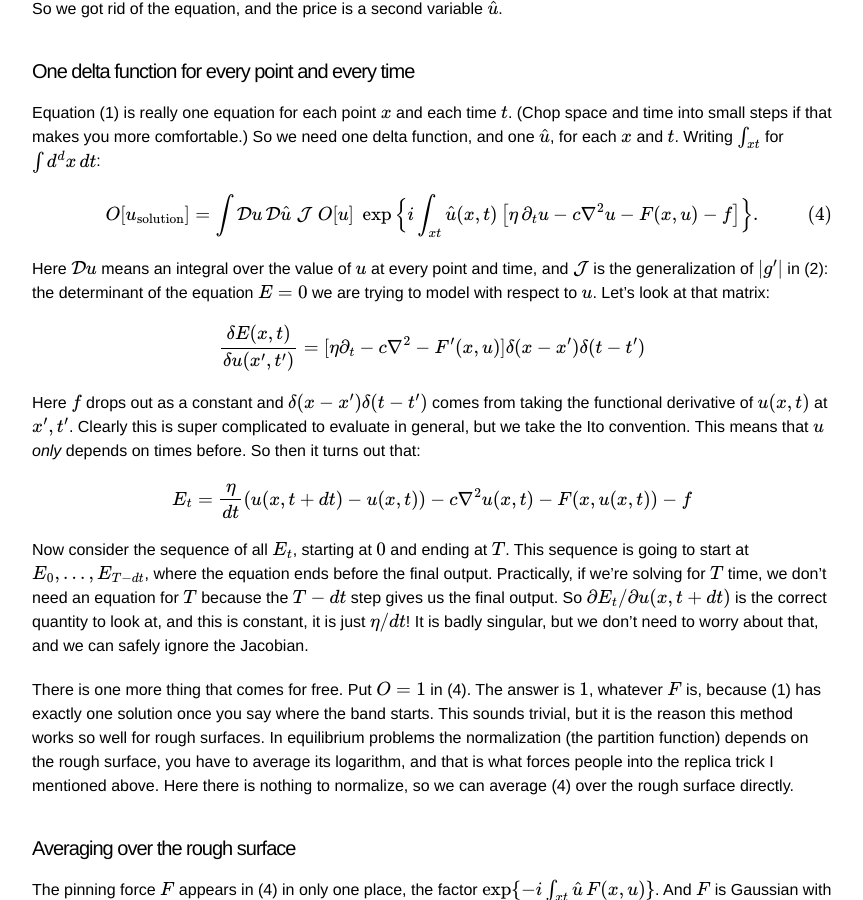
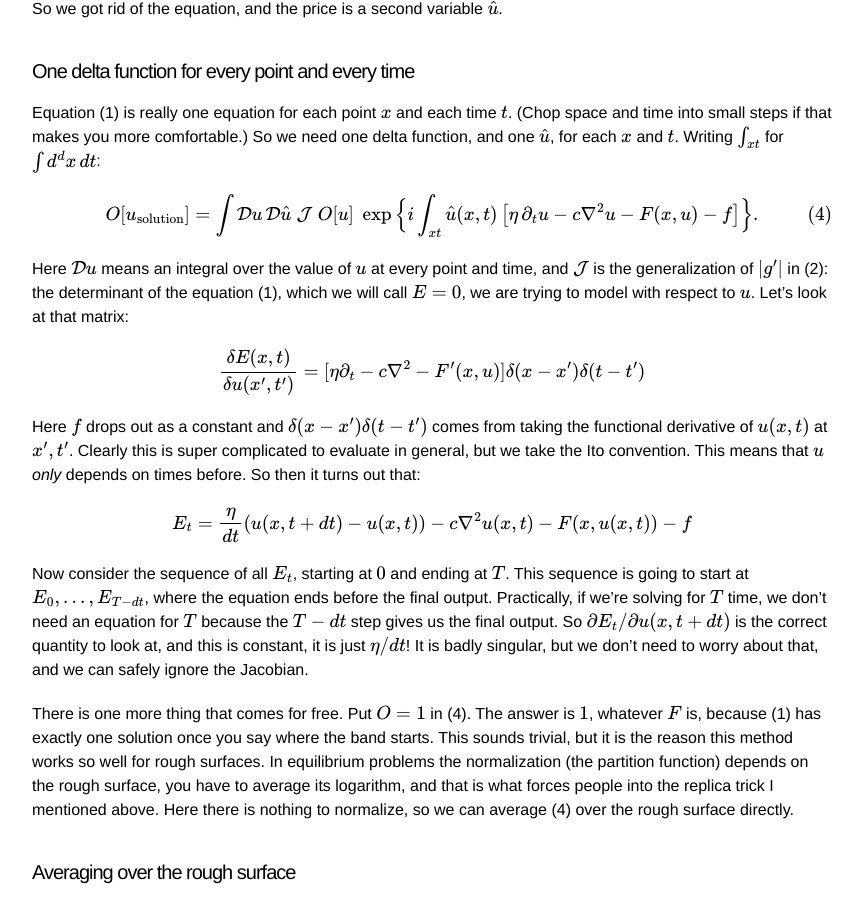
Before and after one commit to mohashei/mohashei.github.io, a Jekyll site: the page built from _posts/2026-11-15-renormalization-of-functions.markdown, in a window 1280 px wide and 900 px high, scrolled down 2876 px. Shown: the whole window, without its empty margins (208-1071 px from the left). Built offline with Jekyll 4.4.1, drawn with Linux system fonts in a browser that asks for light colours; formulas are drawn with MathJax 3.

Commit message:
Update explanation of determinant in equation context
Clarified the reference to the equation in the explanation of the determinant.

```diff
--- a/_posts/2026-11-15-renormalization-of-functions.markdown
+++ b/_posts/2026-11-15-renormalization-of-functions.markdown
@@ -94,7 +94,7 @@ O[u_{\rm solution}]=\int\mathcal{D}u\,\mathcal{D}\hat u\;\mathcal{J}\;O[u]\;\exp
 \tag{4}
 $$
 
-Here $$\mathcal{D}u$$ means an integral over the value of $$u$$ at every point and time, and $$\mathcal{J}$$ is the generalization of $$\lvert g'\rvert$$ in (2): the determinant of the equation $$E = 0$$ we are trying to model with respect to $$u$$. Let's look at that matrix:
+Here $$\mathcal{D}u$$ means an integral over the value of $$u$$ at every point and time, and $$\mathcal{J}$$ is the generalization of $$\lvert g'\rvert$$ in (2): the determinant of the equation (1), which we will call $$E = 0$$, we are trying to model with respect to $$u$$. Let's look at that matrix:
 
 $$
 \frac{\delta E(x, t)}{\delta u(x', t')} = [\eta \partial_t - c\nabla^2 - F'(x, u)]\delta(x-x')\delta(t-t')
```
